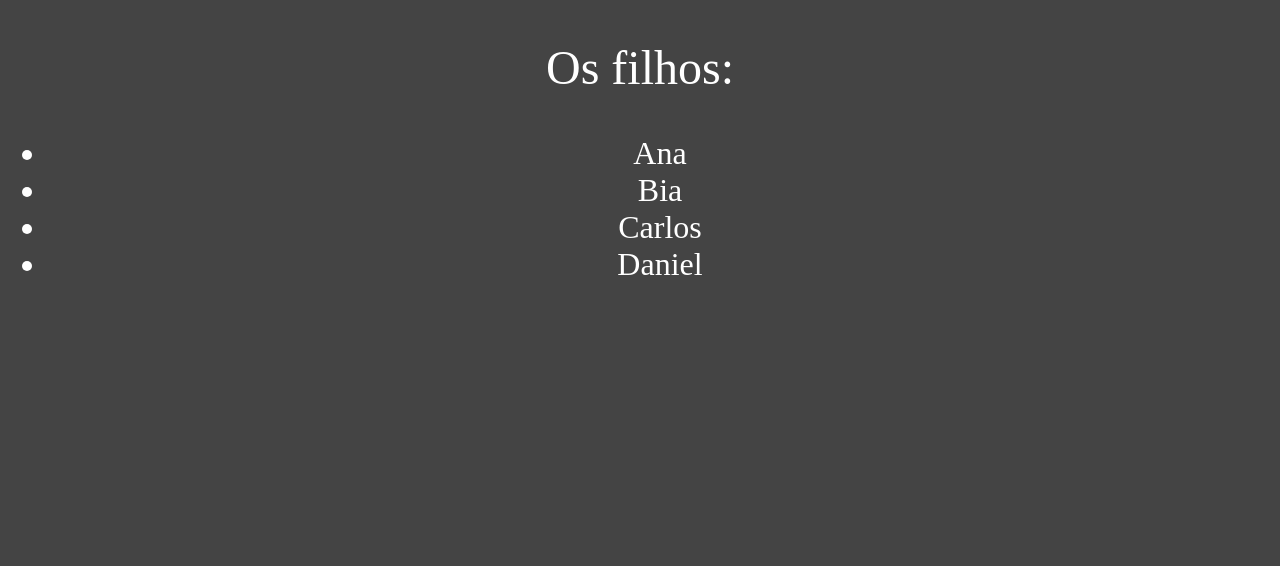
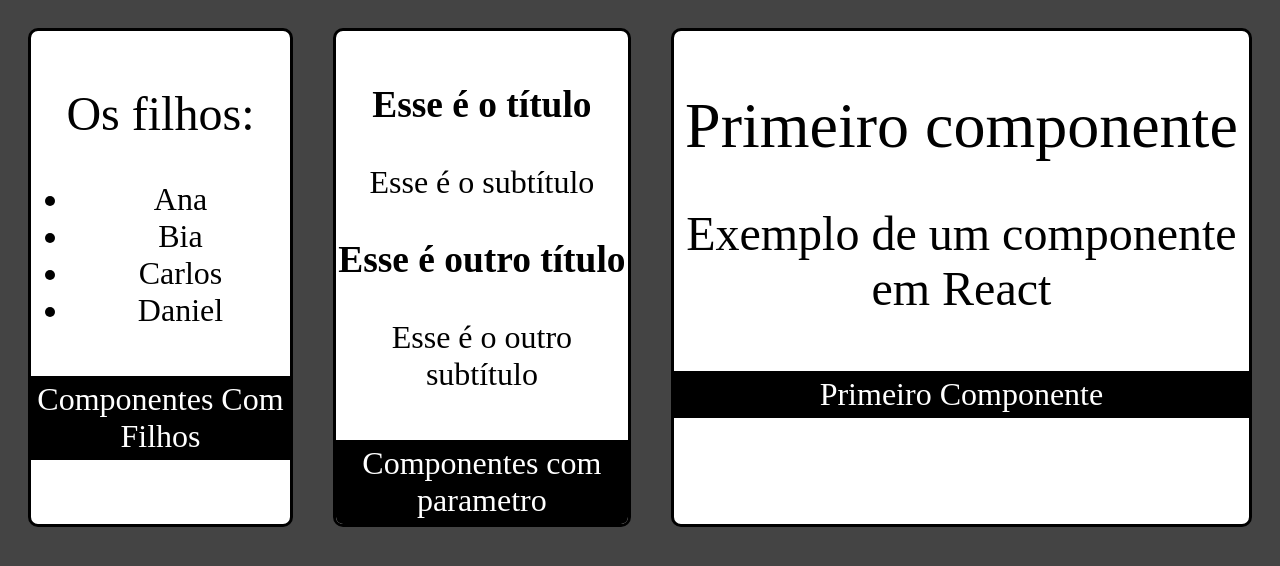
Before and after one commit to Vinicius1998ls/Curso_web_moderno, a React (Create React App) app in the folder fundamentos-react/: page / in a window 1280 px wide. Shown: the top 566 px of the page. Built offline with nearby package versions, Linux system fonts and the light colour scheme.

Commit message:
Atualização

```diff
--- /dev/null
+++ b/fundamentos-react/src/App.css
@@ -0,0 +1,3 @@
+.App {
+    display: flex;
+}
--- /dev/null
+++ b/fundamentos-react/src/App.jsx
@@ -0,0 +1,31 @@
+import './App.css'
+import React from "react";
+
+import Primeiro from './components/Primeiro'
+import ComParametro from './components/ComParametro'
+import ComFilhos from './components/ComFilhos'
+import Card from './components/layout/Card'
+
+export default (props) => (
+    <div className="App">
+        <Card titulo="Componentes Com Filhos">
+            <ComFilhos>
+                <ul>
+                    <li>Ana</li>
+                    <li>Bia</li>
+                    <li>Carlos</li>
+                    <li>Daniel</li>
+                </ul>
+            </ComFilhos>
+        </Card>
+        <Card titulo="Componentes com parametro">
+            <ComParametro titulo="Esse é o título"
+                subtitulo="Esse é o subtítulo" />
+            <ComParametro titulo="Esse é outro título"
+                subtitulo="Esse é o outro subtítulo" />
+        </Card>
+        <Card titulo="Primeiro Componente">
+            <Primeiro />
+        </Card>
+    </div>
+)
--- /dev/null
+++ b/fundamentos-react/src/components/layout/Card.css
@@ -0,0 +1,18 @@
+.Card {
+    margin: 20px;
+    border: 3px solid #000;
+    border-radius: 10px;
+    overflow: hidden;
+    background-color: #fff;
+}
+
+.Card .Conteudo {
+    padding: 15px 0px;
+    color: #000;
+}
+
+.Card .Footer {
+    background-color: #000;
+    color: #fff;
+    padding: 5px 0px;
+}
--- /dev/null
+++ b/fundamentos-react/src/components/layout/Card.jsx
@@ -0,0 +1,12 @@
+import "./Card.css"
+import React from "react";
+
+export default props =>
+    <div className="Card">
+        <div className="Conteudo">
+            {props.children}
+        </div>
+        <div className="Footer">
+            {props.titulo}
+        </div>
+    </div>
--- a/fundamentos-react/src/index.js
+++ b/fundamentos-react/src/index.js
@@ -2,27 +2,9 @@ import './index.css'
 import React from 'react'
 import ReactDOM from 'react-dom'
 
-// import Primeiro from './components/Primeiro'
-// import ComParametro from './components/ComParametro'
-import ComFilhos from './components/ComFilhos'
+import App from './App.jsx'
 
 ReactDOM.render(
-    <div>
-        {/* <Primeiro />
-        <ComParametro titulo="Esse é o título"
-            subtitulo="Esse é o subtítulo" />
-        <ComParametro titulo="Esse é outro título"
-            subtitulo="Esse é o outro subtítulo" /> */}
-
-        <ComFilhos>
-            <ul>
-                <li>Ana</li>
-                <li>Bia</li>
-                <li>Carlos</li>
-                <li>Daniel</li>
-            </ul>
-        </ComFilhos>
-
-    </div>,
+    <App></App>,
     document.getElementById('root')
 )
```
